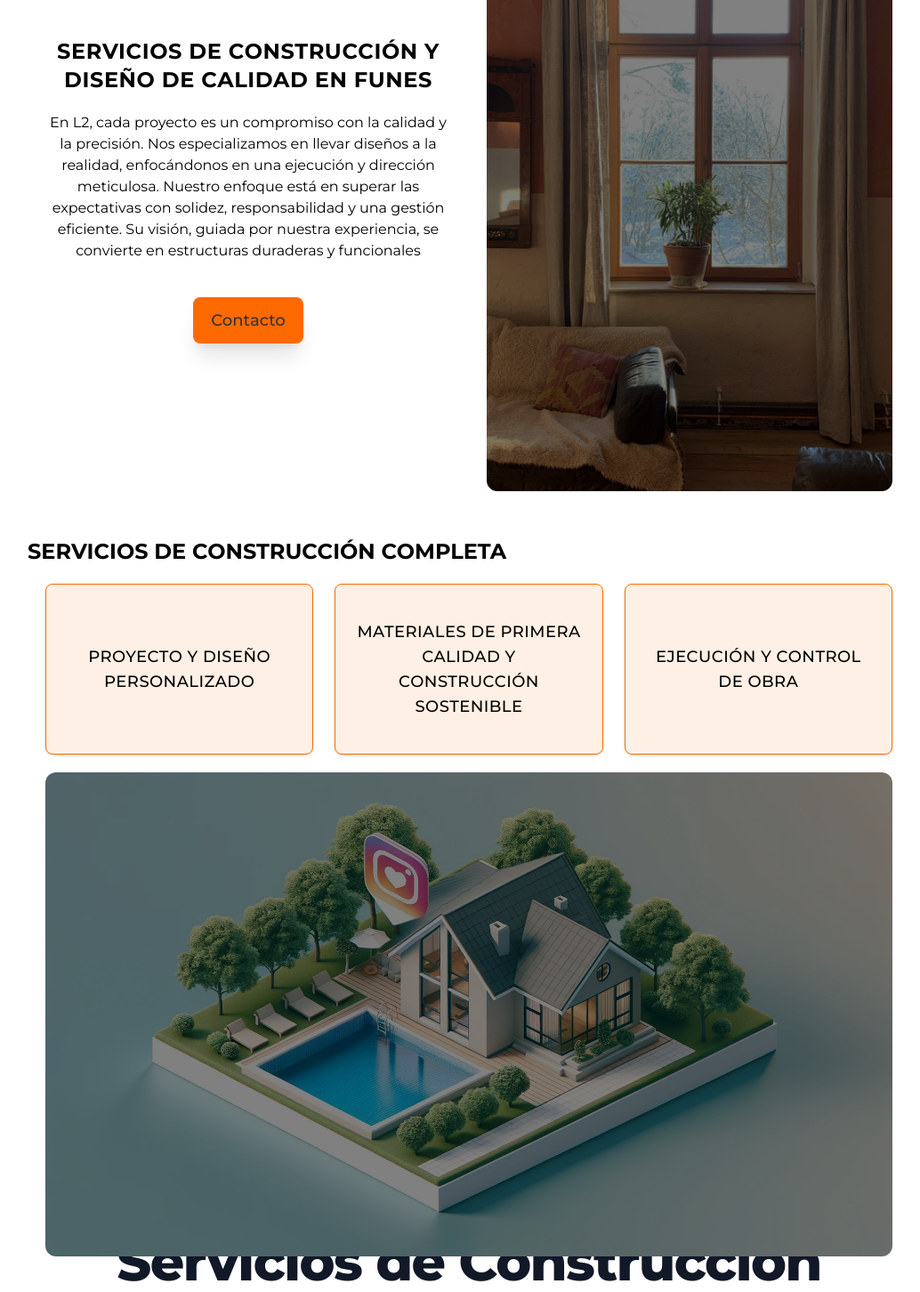
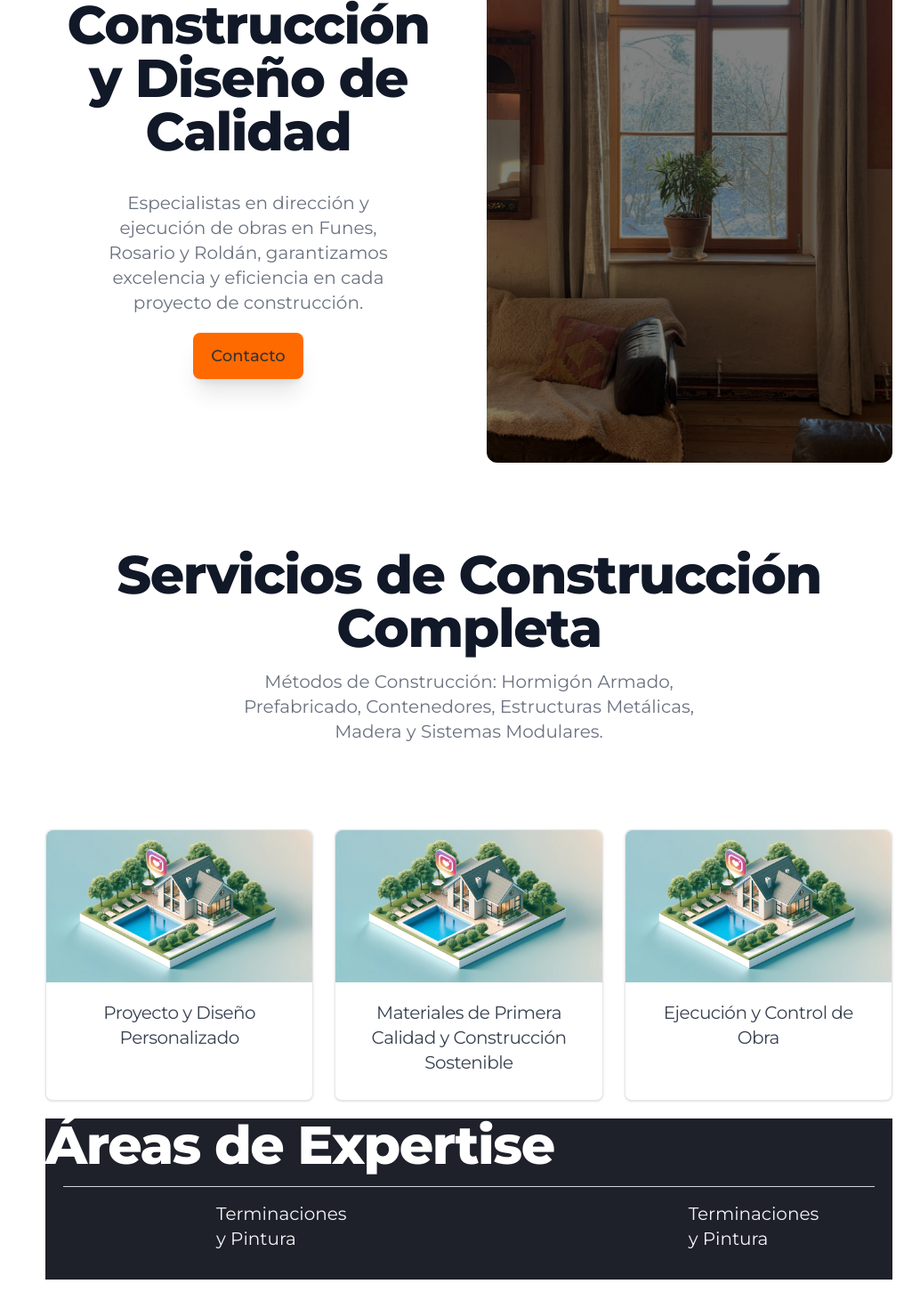
Before and after one commit to fedect1/L2-ConstructionWeb, a React (Vite) app in the folder frontend/: page / in a window 1280 px wide. Shown: the part 240-1692 px from the top of the page at 89% size, without its empty margins (113-1147 px from the left). Built offline with nearby package versions, Linux system fonts and the light colour scheme.

Commit message:
Update UI components and styles

```diff
--- a/frontend/src/App.jsx
+++ b/frontend/src/App.jsx
@@ -9,7 +9,6 @@ const App = () => {
     <main className='px-4 pt-6 max-w-screen-lg mx-auto'>
       <StickyNavbar />
       <NewHero />
-      <ServicesSection />
       <Services />
     </main>
   );
--- a/frontend/src/components/NewHero.jsx
+++ b/frontend/src/components/NewHero.jsx
@@ -2,18 +2,18 @@ import imageHeroDesktop from '../assets/images/hero-foto-desktop.png';
 import imageHeroMobile from '../assets/images/hero-foto-mobile.jpg';
 const NewHero = () => {
   return (
-    <section className='w-full overflow-hidden text-center flex flex-row h-[90vh] mt-[10vh] pb-5'>
+    <section className='w-full overflow-hidden text-center flex flex-row h-[90vh] mt-[6vh] pb-5'>
       <div className='basis-1/2 mx-5 my-3 flex flex-col justify-center items-center'>
         <div className=''>
-          <h1 className='text-xs font-bold sm:text-2xl tracking-wide uppercase'>
-          Servicios de Construcción y Diseño de Calidad en Funes
+          <h1 className='mb-4 text-4xl font-extrabold tracking-tight leading-none text-gray-900 md:text-5xl lg:text-6xl'>
+          Servicios de Construcción y Diseño de Calidad
           </h1>
         </div>
         <div className='mt-5'>
-          <p className='text-base mb-10 sm:text-base '>
-          En L2, cada proyecto es un compromiso con la calidad y la precisión. Nos especializamos en llevar diseños a la realidad, enfocándonos en una ejecución y dirección meticulosa. Nuestro enfoque está en superar las expectativas con solidez, responsabilidad y una gestión eficiente. Su visión, guiada por nuestra experiencia, se convierte en estructuras duraderas y funcionales
+          <p className='text-lg font-normal text-gray-500 lg:text-xl sm:px-14'>
+          Especialistas en dirección y ejecución de obras en Funes, Rosario y Roldán, garantizamos excelencia y eficiencia en cada proyecto de construcción.
           </p>
-          <button type="button" className="hidden md:inline-block text-GrayCustom bg-SoftOrange hover:bg-WhatsappGreen focus:ring-4 focus:outline-none focus:ring-WhatsappHover font-medium rounded-lg text-lg py-3 px-5 text-center shadow-xl">Contacto</button>
+          <button type="button" className="hidden md:inline-block text-GrayCustom bg-SoftOrange hover:bg-WhatsappGreen focus:ring-4 focus:outline-none focus:ring-WhatsappHover font-medium rounded-lg text-lg py-3 px-5 text-center shadow-xl mt-5">Contacto</button>
         </div>
       </div>
       <div className='basis-1/2 mx-5 my-3'>
--- a/frontend/src/components/Services.jsx
+++ b/frontend/src/components/Services.jsx
@@ -3,36 +3,41 @@ import servicesImg from '../assets/images/services.png';
 const Services = () => {
     return (
       <section className="h-[90vh]">
-        <div class="py-8 px-4 mx-auto max-w-screen-xl text-center lg:py-16">
-            <h2 class="mb-4 text-4xl font-extrabold tracking-tight leading-none text-gray-900 md:text-5xl lg:text-6xl dark:text-white">Servicios de Construcción Completa</h2>
-            <h3 class="mb-8 text-lg font-normal text-gray-500 lg:text-xl sm:px-16 lg:px-48 dark:text-gray-400">Explorando Métodos de Construcción: Hormigón Armado, Prefabricado, Contenedores, Estructuras Metálicas, Madera y Sistemas Modulares.</h3>
+        <div className="py-8 px-4 mx-auto max-w-screen-xl text-center lg:py-16">
+            <h2 className="mb-4 text-4xl font-extrabold tracking-tight leading-none text-gray-900 md:text-5xl lg:text-6xl">Servicios de Construcción Completa</h2>
+            <h3 className="mb-8 text-lg font-normal text-gray-500 lg:text-xl sm:px-16 lg:px-48">Métodos de Construcción: Hormigón Armado, Prefabricado, Contenedores, Estructuras Metálicas, Madera y Sistemas Modulares.</h3>
         </div>
         <div className="pb-5 flex flex-col mx-5">
                 <div className='flex md:flex-row gap-6'>
                     <div class="max-w-sm bg-white border border-gray-200 rounded-lg shadow md:basis-1/3">
                             <img class="rounded-t-lg" src={servicesImg} alt="" />
                         <div class="p-5">
-                                <h3 class="mb-2 text-2xl font-bold tracking-tight text-gray-900 dark:text-white">Proyecto y Diseño Personalizado</h3>
-                            <p class="mb-3 font-normal text-gray-700 dark:text-gray-400">Here are the biggest enterprise technology acquisitions of 2021 so far, in reverse chronological order.</p>
+                                <h3 class="mb-2 text-xl font-normal tracking-tight text-gray-700 text-center">Proyecto y Diseño Personalizado</h3>
                         </div>
                     </div>
                     <div class="max-w-sm bg-white border border-gray-200 rounded-lg shadow md:basis-1/3">
                             <img class="rounded-t-lg" src={servicesImg} alt="" />
                         <div class="p-5">
-                                <h3 class="mb-2 text-2xl font-bold tracking-tight text-gray-900 dark:text-white">Materiales de Primera Calidad y Construcción Sostenible</h3>
-                            <p class="mb-3 font-normal text-gray-700 dark:text-gray-400">Here are the biggest enterprise technology acquisitions of 2021 so far, in reverse chronological order.</p>
+                                <h3 class="mb-2 text-xl font-normal tracking-tight text-gray-700 text-center">Materiales de Primera Calidad y Construcción Sostenible</h3>
                         </div>
                     </div>
                     <div class="max-w-sm bg-white border border-gray-200 rounded-lg shadow md:basis-1/3">
                             <img class="rounded-t-lg" src={servicesImg} alt="" />
                         <div class="p-5">
-                                <h3 class="mb-2 text-2xl font-bold tracking-tight text-gray-900 dark:text-white">Ejecución y Control de Obra</h3>
-                            <p class="mb-3 font-normal text-gray-700 dark:text-gray-400">Here are the biggest enterprise technology acquisitions of 2021 so far, in reverse chronological order.</p>
+                                <h3 class="mb-2 text-xl font-normal tracking-tight text-gray-700 text-center">Ejecución y Control de Obra</h3>
                         </div>
                     </div>
                 </div>
         </div>
+        <div className='mx-5 bg-Darkbg'>
+            <h2 class="mb-4 text-4xl font-extrabold tracking-tight leading-none text-gray-900 md:text-5xl lg:text-6xl text-white">Áreas de Expertise</h2>
+            <div className="my-4 mx-5 h-px bg-gray-300"></div>
+            <div className='flex flex-col md:flex-row'>
+                <h3 className="mb-8 text-lg font-normal text-gray-100 lg:text-xl sm:px-16 lg:px-48">Terminaciones y Pintura</h3>
+                <h3 className="mb-8 text-lg font-normal text-gray-100 lg:text-xl sm:px-16 lg:px-48">Terminaciones y Pintura</h3>
+            </div>
 
+        </div>
       </section>
     )
   }
--- a/frontend/src/components/StickyNavbar.jsx
+++ b/frontend/src/components/StickyNavbar.jsx
@@ -2,7 +2,7 @@ import logo from '../assets/images/logo.png';
 
 const StickyNavbar = () => {
   return (
-    <header className="h-16 bg-white dark:bg-gray-900 fixed w-full z-20 top-0 start-0 border-b border-gray-200 dark:border-gray-600">
+    <header className="h-16 bg-white dark:bg-gray-900 fixed w-full z-20 top-0 start-0 border-b border-gray-200">
       <div className="max-w-screen-xl flex flex-wrap items-center justify-between mx-auto p-4">
         <a href="#" className="flex items-center space-x-3 rtl:space-x-reverse">
           <img src={logo} className="h-6" alt="Logo" />
--- a/frontend/tailwind.config.js
+++ b/frontend/tailwind.config.js
@@ -9,6 +9,7 @@ export default {
         VeryDarkBlue: '#1E202A',
         WhatsappGreen: '#25D366',
         WhatsappHover: '#075E54',
+        Darkbg: '#1E202A',
       },
       fontFamily: {
         Montserrat: ['Montserrat', 'sans-serif'],
```
